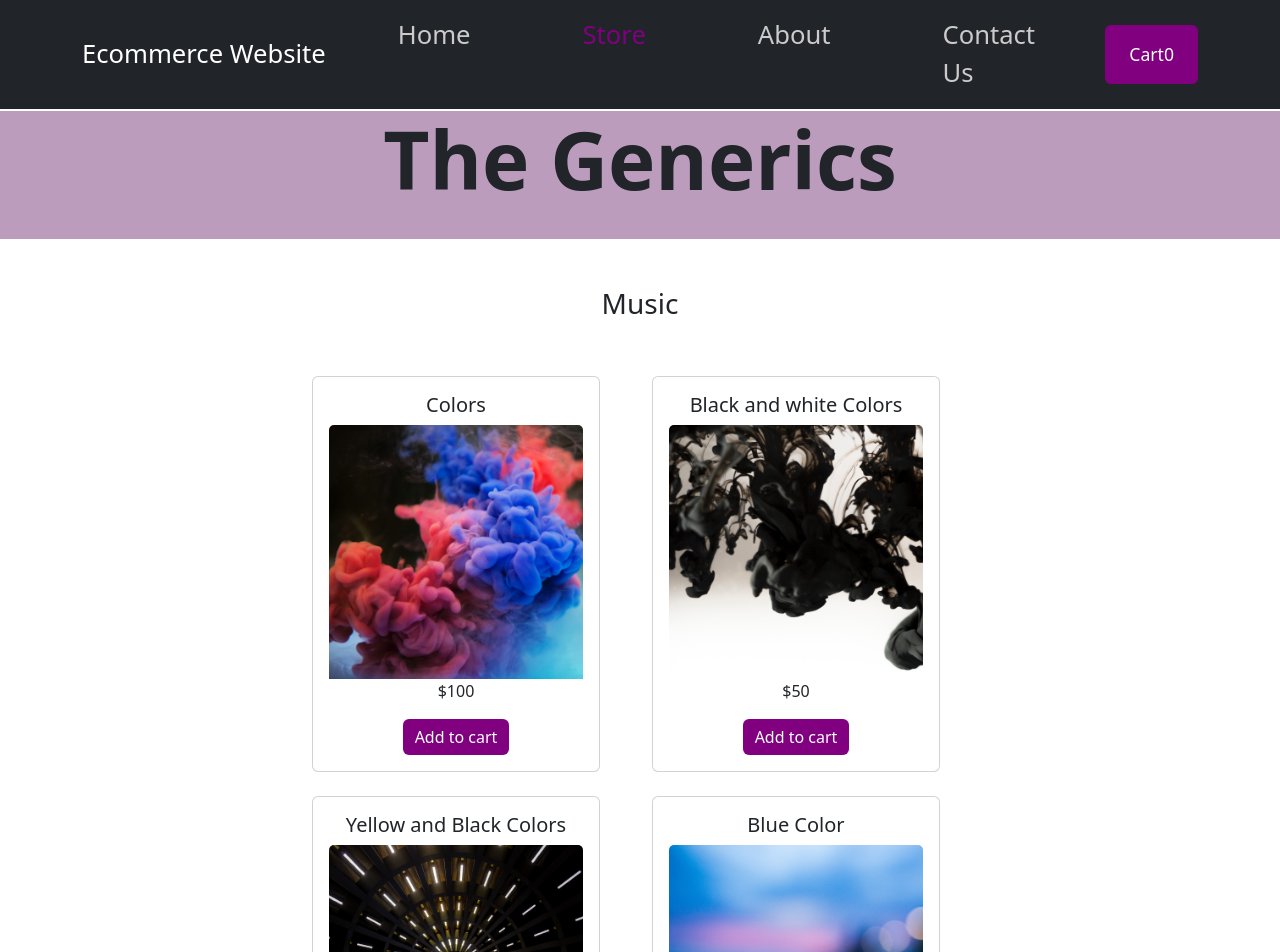
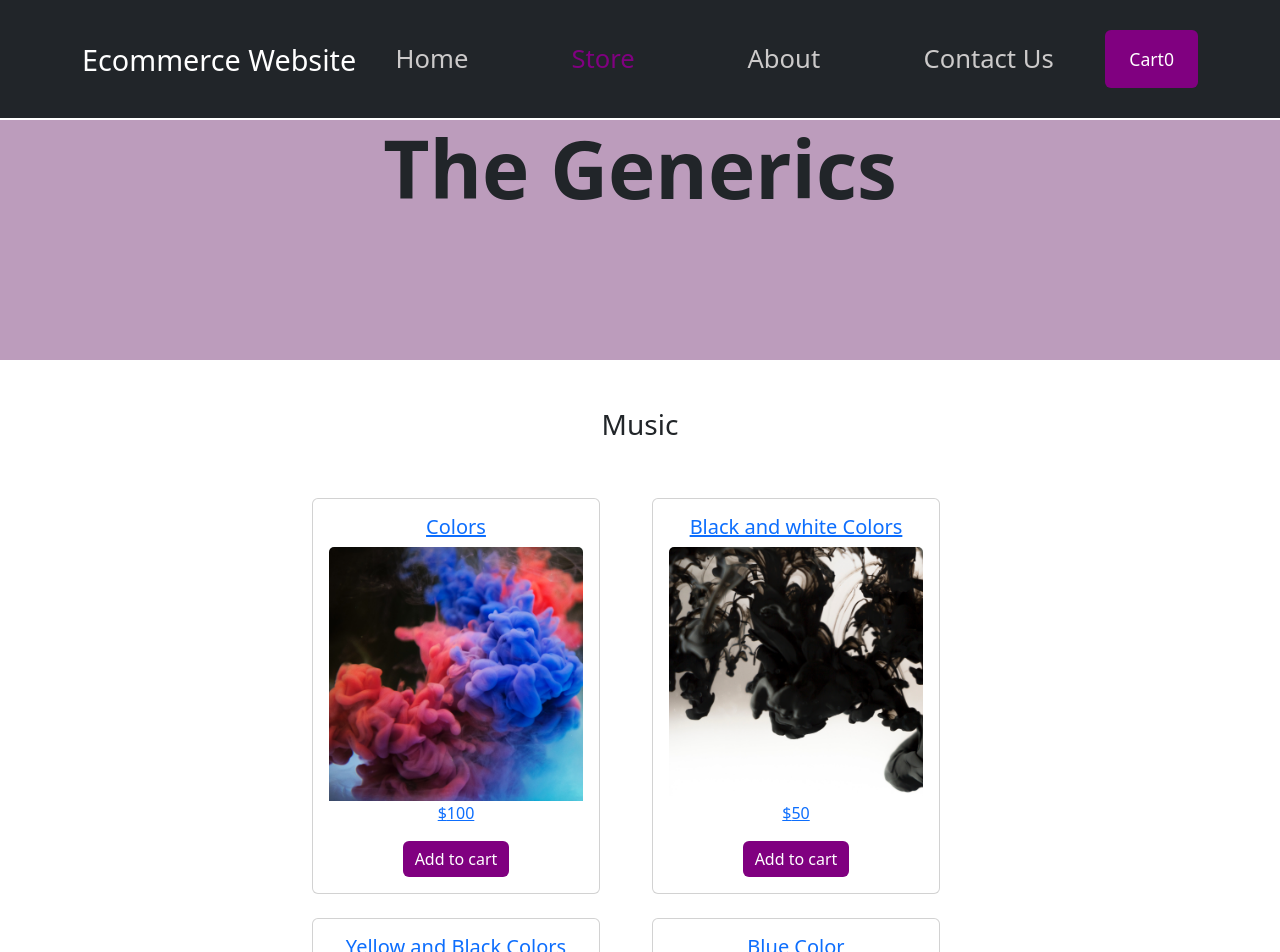
Before and after one commit to Dolly62/Ecommerce-Website, a React (Create React App) app: page /store in a window 1280 px wide. Shown: the top 952 px of the page. Built offline with nearby package versions, Linux system fonts and the light colour scheme.

Commit message:
Product page

```diff
--- a/src/App.js
+++ b/src/App.js
@@ -1,5 +1,5 @@
 import React, { useState } from "react";
-import { Route } from "react-router-dom";
+import { Route, Switch } from "react-router-dom";
 import CardItems from "./components/Card/CardItems";
 import Header from "./components/Navbar/Header";
 import CartItem from "./components/Cart/CartItem";
@@ -9,6 +9,7 @@ import About from "./components/About/About";
 import Heading from "./components/Navbar/Heading";
 import Home from "./components/Home/Home";
 import ContactUs from "./components/ContactUs/ContactUs";
+import ProductDetails from "./components/Card/ProductDetails";
 
 function App() {
   const [cartItemShown, setCartItemShown] = useState(false);
@@ -22,38 +23,44 @@ function App() {
   };
 
   async function addInputHandler(form) {
-    const response = await fetch("https://react-http-7f6ba-default-rtdb.firebaseio.com/forminfo.json",
+    const response = await fetch(
+      "https://react-http-7f6ba-default-rtdb.firebaseio.com/forminfo.json",
       {
         method: "POST",
         body: JSON.stringify(form),
         headers: {
-        "Content-Type": "application/json"
+          "Content-Type": "application/json",
+        },
       }
-    })
+    );
 
-    const data = await response.json()
+    const data = await response.json();
     console.log(data);
   }
+
 
   return (
     <CartProvider>
       {cartItemShown && <CartItem onHideCart={hideCartItemHandler} />}
       <Header onShowCart={showCartItemHandler} />
       <Heading />
-      {/* <Routes> */}
+      <Switch>
         <Route path="/home">
           <Home />
         </Route>
-      <Route path="/store">
+        <Route path="/store" exact>
           <CardItems onShowCart={showCartItemHandler} />
+        </Route>
+        <Route path="/store/:productId">
+          <ProductDetails />
         </Route>
         <Route path="/about">
           <About />
         </Route>
         <Route path="/contactUs">
-        <ContactUs onAddContact={addInputHandler}/>
+          <ContactUs onAddContact={addInputHandler} />
         </Route>
-      {/* </Routes> */}
+      </Switch>
       {/* <CardItems onShowCart={showCartItemHandler} /> */}
       <Footer />
     </CartProvider>
--- a/src/components/Card/CardItems.js
+++ b/src/components/Card/CardItems.js
@@ -7,30 +7,32 @@ import albumfour from "../img/albumfour.png";
 import CartBtn from "./CartBtn";
 import AddCartBtn from "./AddCartBtn";
 import CartContext from "./../../store/cart-context";
+import { Link } from "react-router-dom";
 
 const CardItems = (props) => {
   const cartCtx = useContext(CartContext);
+
   const productsArr = [
     {
-      id: 1,
+      id: 102,
       title: "Colors",
       price: 100,
       imageUrl: albumone,
     },
     {
-      id: 2,
+      id: 231,
       title: "Black and white Colors",
       price: 50,
       imageUrl: albumtwo,
     },
     {
-      id: 3,
+      id: 378,
       title: "Yellow and Black Colors",
       price: 70,
       imageUrl: albumthree,
     },
     {
-      id: 4,
+      id: 434,
       title: "Blue Color",
       price: 100,
       imageUrl: albumfour,
@@ -55,6 +57,7 @@ const CardItems = (props) => {
       imageUrl: product.imageUrl,
     });
   };
+
   return (
     <Fragment>
       <Container className="text-center" style={{ width: "50rem" }}>
@@ -67,12 +70,14 @@ const CardItems = (props) => {
           {productsArr.map((product) => (
             <Col lg={6} md={6} xs={12} key={product.id} className="mb-4">
               <Card style={{ width: "18rem" }}>
+                <Link to={`/store/${product.id}`}>
                   <Card.Body>
                     <Card.Title>{product.title}</Card.Title>
                     <Card.Img variant="top" src={product.imageUrl} />
                     <Card.Text>${product.price}</Card.Text>
                     <AddCartBtn onadditem={() => addItemsHandler(product)} />
                   </Card.Body>
+                </Link>
               </Card>
             </Col>
           ))}
--- /dev/null
+++ b/src/components/Card/ProductDetails.js
@@ -0,0 +1,96 @@
+import React, { useContext } from "react";
+import { useParams } from "react-router-dom";
+import { Row, Col } from "react-bootstrap";
+import albumone from "../img/albumone.png";
+import albumtwo from "../img/albumtwo.png";
+import albumthree from "../img/albumthree.png";
+import albumfour from "../img/albumfour.png";
+import classes from "./ProductDetails.module.css";
+import CartContext from "../../store/cart-context";
+
+const productsArr = [
+  {
+    id: 102,
+    title: "Colors",
+    price: 100,
+    imageUrl: albumone,
+    Review: "Amazing",
+    Rating: "5★",
+  },
+  {
+    id: 231,
+    title: "Black and white Colors",
+    price: 50,
+    imageUrl: albumtwo,
+    Review: "Nice Product",
+    Rating: "4★",
+  },
+  {
+    id: 378,
+    title: "Yellow and Black Colors",
+    price: 70,
+    imageUrl: albumthree,
+    Review: "Nice",
+    Rating: "3★",
+  },
+  {
+    id: 434,
+    title: "Blue Color",
+    price: 100,
+    imageUrl: albumfour,
+    Review: "Nice Color",
+    Rating: "3.5★",
+  },
+];
+
+const ProductDetails = (props) => {
+  const cartCtx = useContext(CartContext);
+  const { productId } = useParams();
+  // console.log(productId);
+
+  const addItemsTocart = (product) => {
+    cartCtx.addItem({
+      id: product.id,
+      title: product.title,
+      quantity: 1,
+      price: product.price,
+      imageUrl: product.imageUrl,
+    });
+  };
+
+  const productDetail = productsArr.find(
+    (productDetail) => productDetail.id === +productId
+  );
+
+  if (!productDetail) {
+    return <p>Product not found!</p>;
+  }
+  return (
+    <>
+      <Row className={classes.mainrow}>
+        <Col>
+          <img src={productDetail.imageUrl} alt={productDetail.title} />
+          <div>
+            <button onClick={() => addItemsTocart(productDetail)}>
+              Add to Cart
+            </button>
+          </div>
+        </Col>
+        <Col>
+          <Row className={classes.row}>
+            <h1>{productDetail.title}</h1>
+            <h2 className={classes.price}>Rs.{productDetail.price}</h2>
+          </Row>
+          <Row className={classes.row}>
+            <h2 className={classes.review}>Reviews & Ratings</h2>
+            <li>
+              <span>{productDetail.Rating}</span> {productDetail.Review}
+            </li>
+          </Row>
+        </Col>
+      </Row>
+    </>
+  );
+};
+
+export default ProductDetails;
--- /dev/null
+++ b/src/components/Card/ProductDetails.module.css
@@ -0,0 +1,51 @@
+.mainrow{
+    display: flex;
+    text-align: center;
+    margin: 7px;
+}
+
+
+.mainrow button{
+    border: none;
+    border-radius: 8px;
+    background: purple;
+    margin: 12px;
+    padding: 14px;
+    color: white;
+    font-weight: bold;
+    font-size: 1rem;
+}
+
+.mainrow button:hover{
+    background-color: rgb(172, 36, 172);
+}
+
+.row{
+    margin-bottom: 60px;
+}
+
+.price{
+    font-size: 1.7rem;
+}
+
+.mainrow h1{
+    font-size: 2rem;
+    font-weight: 400;
+}
+
+
+.review{
+    font-size: 2rem;
+}
+.mainrow span{
+    border: none;
+    border-radius: 10px;
+    background: green;
+    padding: 4px;
+    color: white;
+    margin: 5px;
+}
+
+.mainrow li{
+    padding: 2px;
+}
--- a/src/components/Navbar/Header.js
+++ b/src/components/Navbar/Header.js
@@ -7,9 +7,9 @@ import classes from "./Header.module.css";
 const Header = (props) => {
   return (
     <Fragment>
-      <Navbar bg="dark" expand="sm" variant="dark">
+      <Navbar className={classes.navmain} bg="dark" expand="sm" variant="dark">
         <Container>
-          <Navbar.Brand href="/" style={{ fontSize: "1.6rem" }}>
+          <Navbar.Brand href="/" style={{ fontSize: "1.8rem" }}>
             Ecommerce Website
           </Navbar.Brand>
           <Navbar.Toggle aria-controls="basic-navbar-nav" />
@@ -18,7 +18,7 @@ const Header = (props) => {
             className="justify-content-center"
           >
             <Nav className={classes.navbar}>
-              <Nav.Item className="p-2 mx-5" style={{ fontSize: "1.6rem" }}>
+              <Nav.Item className="p-2 m-4 mx-2" style={{ fontSize: "1.6rem", width: "10rem" }}>
                 <NavLink
                   to="/home"
                   activeClassName={classes.active}
@@ -26,7 +26,7 @@ const Header = (props) => {
                   Home
                 </NavLink>
               </Nav.Item>
-              <Nav.Item className="p-2 mx-5" style={{ fontSize: "1.6rem" }}>
+              <Nav.Item className="p-2 m-4 mx-2" style={{ fontSize: "1.6rem", width: "10rem"  }}>
                 <NavLink
                   to="/store"
                   activeClassName={classes.active}
@@ -34,7 +34,7 @@ const Header = (props) => {
                   Store
                 </NavLink>
               </Nav.Item>
-              <Nav.Item className="p-2 mx-5" style={{ fontSize: "1.6rem" }}>
+              <Nav.Item className="p-2 m-4 mx-2" style={{ fontSize: "1.6rem", width: "10rem"  }}>
                 <NavLink
                   to="/about"
                   activeClassName={classes.active}
@@ -42,7 +42,7 @@ const Header = (props) => {
                   About
                 </NavLink>
               </Nav.Item>
-              <Nav.Item className="p-2 mx-5" style={{ fontSize: "1.6rem" }}>
+              <Nav.Item className="p-2 m-4 mx-2" style={{ fontSize: "1.6rem", width: "10rem"  }}>
                 <NavLink
                   to="/contactUs"
                   activeClassName={classes.active}
--- a/src/components/Navbar/Header.module.css
+++ b/src/components/Navbar/Header.module.css
@@ -1,3 +1,7 @@
+.navmain{
+    width: 100vw;
+}
+
 .navbar a {
     text-decoration: none;
     color: rgb(204, 202, 202);
--- a/src/components/Navbar/Heading.module.css
+++ b/src/components/Navbar/Heading.module.css
@@ -3,7 +3,7 @@
     display: flex;
     justify-content: center;
     background: rgb(188, 156, 188);
-    height: 8rem;
+    height: 30vh;
 }
 
 .heading {
```
Also changed, not shown: src/components/img/star.png (added). Lines whose indentation alone changed are shown as unchanged.
